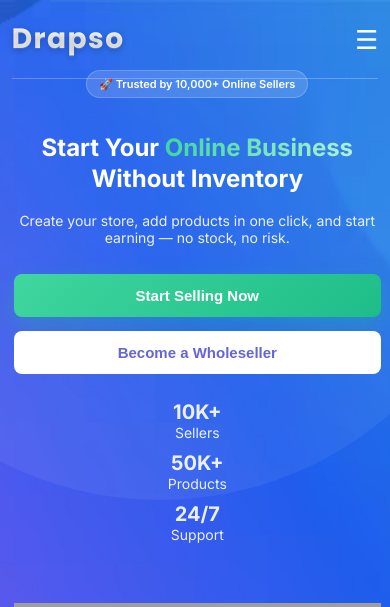
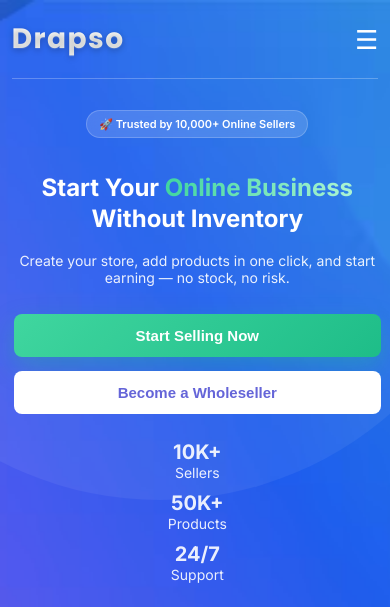
Before and after one commit to vinaykalwala/Drapso, a Django app: page / in a window 390 px wide. Shown: the top 607 px of the page. Run offline with Django 5.2, Linux system fonts and the light colour scheme; grey boxes are pictures that could not be loaded.

Commit message:
badge responive set

```diff
--- a/templates/home.html
+++ b/templates/home.html
@@ -974,6 +974,11 @@
         .cta-premium {
             padding: 40px 24px;
         }
+         .hero-badge {
+
+        margin-top:40px !important;
+
+    }
     }
 
     /* Add gradient background like image */
```
